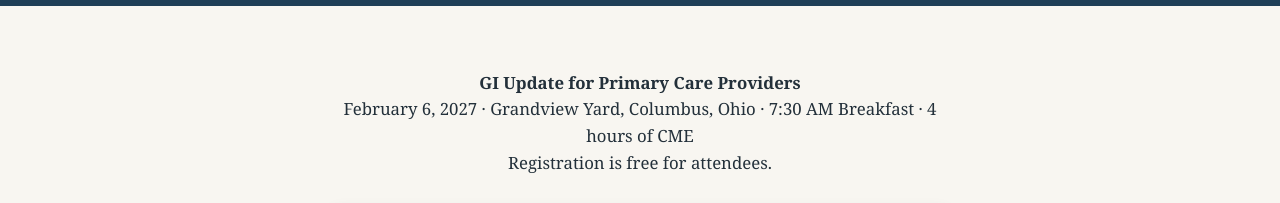
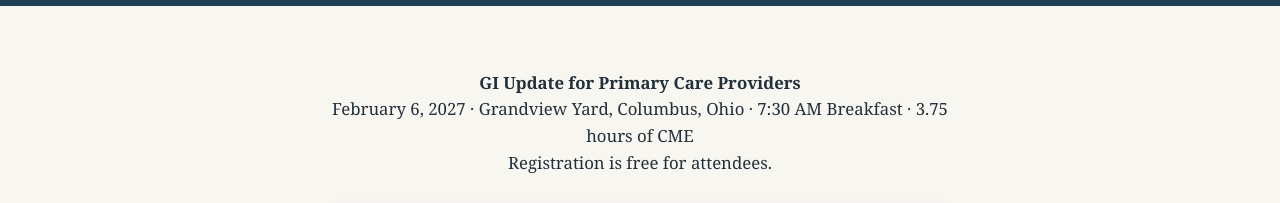
Before and after one commit to timequaker/OGGEdu, a plain HTML site: page register.html in a window 1280 px wide. Shown: the part 249-452 px from the top of the page. Drawn offline with Linux system fonts and the light colour scheme.

Commit message:
Add files via upload

```diff
--- a/register.html
+++ b/register.html
@@ -53,7 +53,7 @@
   <div class="container">
     <p class="text-center" style="max-width:620px;margin:0 auto 28px;font-size:1.05rem;">
       <strong>GI Update for Primary Care Providers</strong><br />
-      February 6, 2027 &middot; Grandview Yard, Columbus, Ohio &middot; 7:30 AM Breakfast &middot; 4 hours of CME<br />
+      February 6, 2027 &middot; Grandview Yard, Columbus, Ohio &middot; 7:30 AM Breakfast &middot; 3.75 hours of CME<br />
       Registration is free for attendees.
     </p>
 
```
